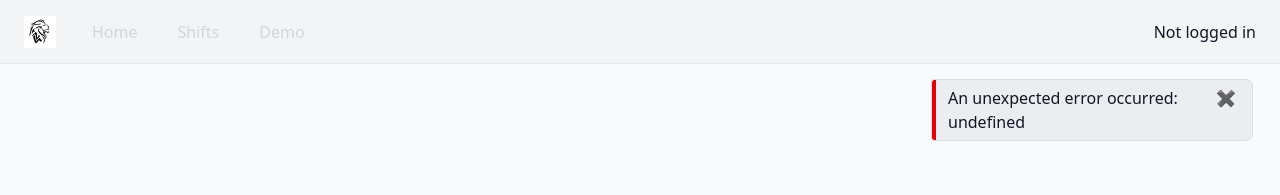
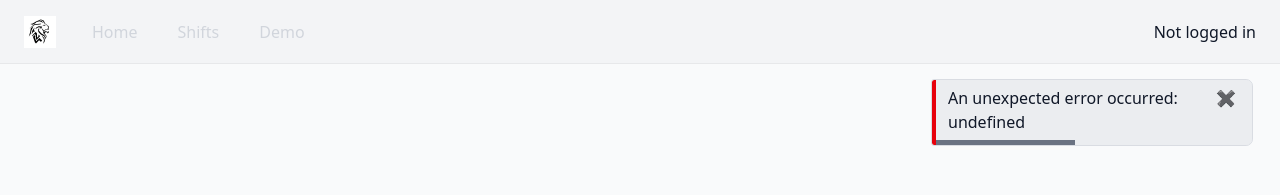
Before and after one commit to Equoo/42lyon_shifts_agenda, a Vue app in the folder frontend/: page /login in a window 1280 px wide. Both pictures are taken after a click on the button "Log in with 42 intra". Shown: the top 195 px of the page. Built offline with nearby package versions, Linux system fonts and the light colour scheme; no server answers.

Commit message:
Add toast timer

```diff
--- a/frontend/src/components/Toaster.vue
+++ b/frontend/src/components/Toaster.vue
@@ -2,6 +2,18 @@
 import { useToastStore } from '@/stores/toast.ts'
 
 const toastStore = useToastStore()
+
+function pauseToast(toastId: number) {
+  const elem = document.getElementById('toast-' + toastId)
+  if (!elem?.classList.contains('pause-animation')) elem?.classList.add('pause-animation')
+  toastStore.pause(toastId)
+}
+
+function resumeToast(toastId: number) {
+  const elem = document.getElementById('toast-' + toastId)
+  if (elem?.classList.contains('pause-animation')) elem?.classList.remove('pause-animation')
+  toastStore.resume(toastId)
+}
 </script>
 
 <template>
@@ -15,8 +27,11 @@ const toastStore = useToastStore()
         v-for="toast in toastStore.toasts"
         :key="toast.id"
         :class="'toast-' + toast.type"
-        class="outline outline-gray-300/80 bg-gray-200/70 dark:outline-gray-500/70 dark:bg-gray-700/70 rounded-md rounded-l-xs px-3 py-1.5 border-l-4 w-xs max-w-xs"
+        @mouseover="pauseToast(toast.id)"
+        @mouseleave="resumeToast(toast.id)"
+        class="outline outline-gray-300/80 bg-gray-200/70 dark:outline-gray-500/70 dark:bg-gray-700/70 rounded-md rounded-l-xs border-l-4 w-xs max-w-xs overflow-hidden"
       >
+        <div class="px-3 py-1.5">
           <button
             @click="toastStore.dismiss(toast.id)"
             class="float-right ml-3 cursor-pointer rounded-full text-center px-1"
@@ -25,8 +40,27 @@ const toastStore = useToastStore()
           </button>
           {{ toast.msg }}
         </div>
+        <div class="h-1.25 bg-gray-500 toast-fade-timer" :id="'toast-' + toast.id"></div>
+      </div>
     </TransitionGroup>
   </Teleport>
 </template>
 
-<style scoped></style>
+<style scoped>
+.toast-fade-timer {
+  animation: progress 5s linear 0s forwards;
+}
+
+.pause-animation {
+  animation: paused;
+}
+
+@keyframes progress {
+  from {
+    width: 100%;
+  }
+  to {
+    width: 0;
+  }
+}
+</style>
--- a/frontend/src/stores/toast.ts
+++ b/frontend/src/stores/toast.ts
@@ -6,6 +6,7 @@ type ToastNotification = {
   id: number
   type: NotificationType
   msg: string
+  timeoutId: number
 }
 
 export const useToastStore = defineStore('toast', {
@@ -17,7 +18,9 @@ export const useToastStore = defineStore('toast', {
   },
   actions: {
     push(type: NotificationType, msg: string) {
-      this.toasts.push({ id: this.nextId++, type, msg })
+      const id = this.nextId++
+      const timeoutId = setTimeout(() => this.dismiss(id), 5000)
+      this.toasts.push({ id, type, msg, timeoutId })
     },
     success(msg: string) {
       this.push('success', msg)
@@ -38,5 +41,18 @@ export const useToastStore = defineStore('toast', {
         }
       }
     },
+    pause(id: number) {
+      const toast = this.toasts.find((t) => t.id === id)
+      if (toast && toast.timeoutId > 0) {
+        clearTimeout(toast.timeoutId)
+        toast.timeoutId = -1
+      }
+    },
+    resume(id: number) {
+      const toast = this.toasts.find((t) => t.id === id)
+      if (toast && toast.timeoutId < 0) {
+        toast.timeoutId = setTimeout(() => this.dismiss(toast.id), 5000)
+      }
+    },
   },
 })
```
Lines whose indentation alone changed are shown as unchanged.
